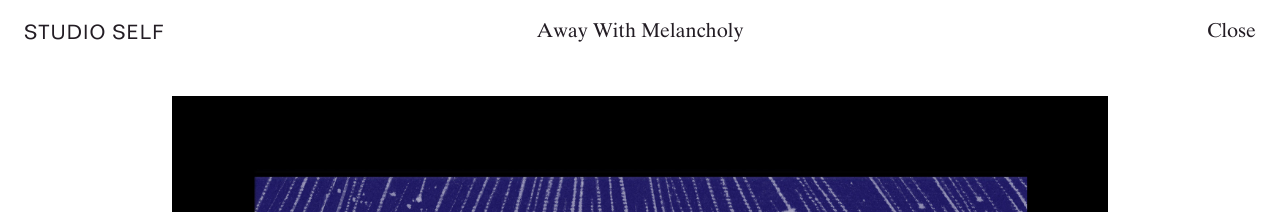
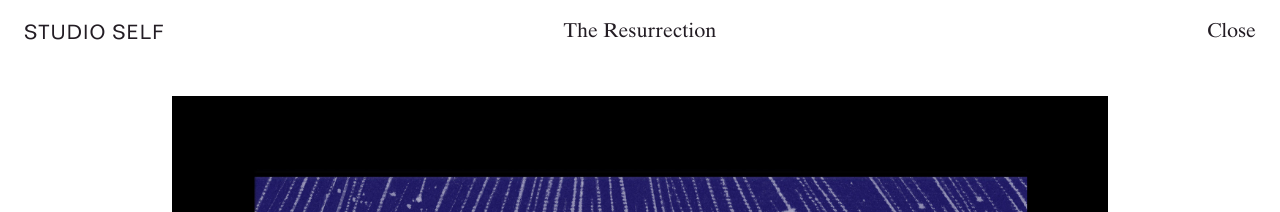
Before and after one commit to studio-cartogram/studioself, a Jekyll site: the page built from _projects/theresurrection.markdown, in a window 1280 px wide and 900 px high. Shown: the top 212 px of the window. Built offline with Jekyll 4.4.1, drawn with Linux system fonts in a browser that asks for light colours.

Commit message:
Updated Theresurrection

```diff
--- a/_projects/theresurrection.markdown
+++ b/_projects/theresurrection.markdown
@@ -1,5 +1,5 @@
 ---
-title: Away With Melancholy
+title: The Resurrection
 date: 2017-04-20 07:23:00 Z
 thumbnail:
   image: "/uploads/kelly-sikkema-209680.jpg"
```
